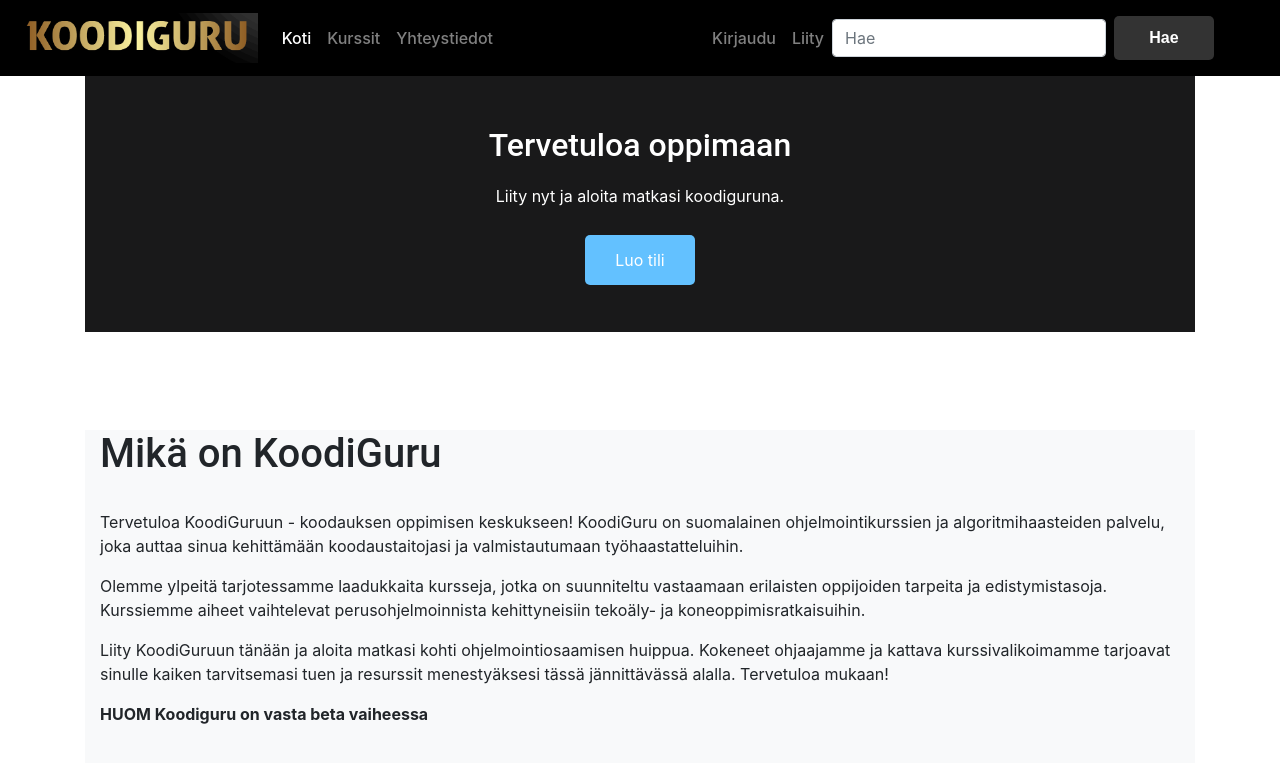
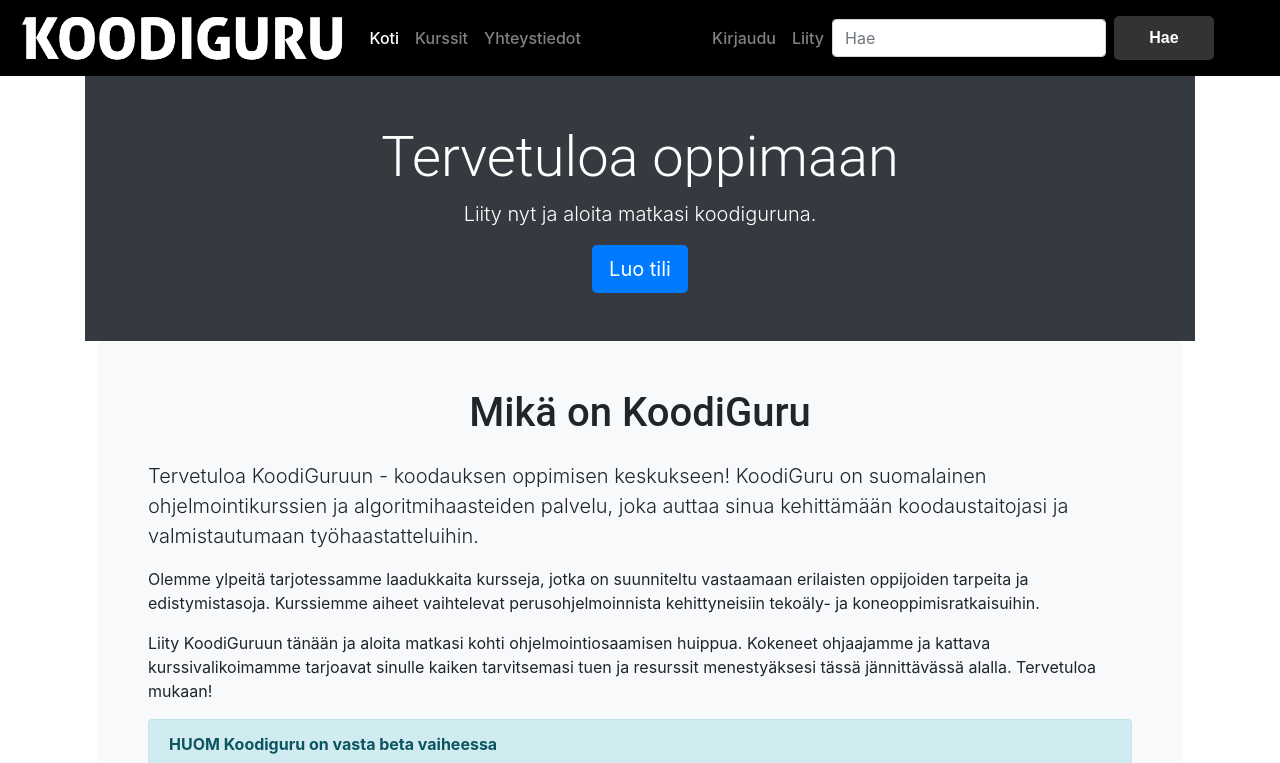
Before and after one commit to pelammin77/koodiguru_pilot, a Django app: page / in a window 1280 px wide. Shown: the top 763 px of the page. Run offline with Django 4.2, Linux system fonts and the light colour scheme; some libraries are stand-ins or nearby versions.

Commit message:
index ja navi

```diff
--- a/main_app/templates/main_app/index.html
+++ b/main_app/templates/main_app/index.html
@@ -1,5 +1,5 @@
 {% extends 'main_app/base.html' %}
-{% load static %}  <!-- Tämä rivi lisätty -->
+{% load static %}
 
 {% block title %}
     KoodiGuru
@@ -7,55 +7,61 @@
 
 {% block content %}
 
-<!-- Luo tili -osio -->
 {% if not request.user.is_authenticated %}
-<div class="create-account-section">
-    <h2>Tervetuloa oppimaan </h2>
-    <p>Liity nyt ja aloita matkasi koodiguruna.</p>
-    <a class="create-account-btn" href="{% url 'main_app:register'%}">Luo tili</a>
+<div class="bg-dark text-white py-5">
+    <div class="container text-center">
+        <h2 class="display-4">Tervetuloa oppimaan</h2>
+        <p class="lead">Liity nyt ja aloita matkasi koodiguruna.</p>
+        <a class="btn btn-primary btn-lg" href="{% url 'main_app:register'%}">Luo tili</a>
+    </div>
 </div>
 {% endif %}
-<br>
-<br>
 
 <div class="container">
-    <div class="row">
-        <div class="col-md-12 mb-4 bg-light">
-            <h1>Mikä on KoodiGuru</h1>
-            <br>
-            <p>Tervetuloa KoodiGuruun - koodauksen oppimisen keskukseen!
+    <div class="col-md-12 mb-4 bg-light p-5 rounded shadow-sm">
+        <h1 class="text-center mb-4">Mikä on KoodiGuru</h1>
+
+        <p class="lead">
+            Tervetuloa KoodiGuruun - koodauksen oppimisen keskukseen!
             KoodiGuru on suomalainen ohjelmointikurssien ja
             algoritmihaasteiden palvelu, joka auttaa sinua
             kehittämään koodaustaitojasi ja valmistautumaan
-                työhaastatteluihin.</p>
+            työhaastatteluihin.
+        </p>
 
-                <p>Olemme ylpeitä tarjotessamme
+        <p>
+            Olemme ylpeitä tarjotessamme
             laadukkaita kursseja, jotka on suunniteltu vastaamaan
             erilaisten oppijoiden tarpeita ja edistymistasoja.
             Kurssiemme aiheet vaihtelevat perusohjelmoinnista
-                kehittyneisiin tekoäly- ja koneoppimisratkaisuihin.</p>
+            kehittyneisiin tekoäly- ja koneoppimisratkaisuihin.
+        </p>
 
-                <p>Liity KoodiGuruun tänään ja aloita matkasi kohti
+        <p>
+            Liity KoodiGuruun tänään ja aloita matkasi kohti
             ohjelmointiosaamisen huippua. Kokeneet ohjaajamme
             ja kattava kurssivalikoimamme tarjoavat sinulle
             kaiken tarvitsemasi tuen ja resurssit menestyäksesi
-                tässä jännittävässä alalla. Tervetuloa mukaan!</p>
+            tässä jännittävässä alalla. Tervetuloa mukaan!
+        </p>
 
-		<p> <strong> HUOM Koodiguru on vasta beta vaiheessa  </strong> <p> <br>
+        <p class="alert alert-info">
+            <strong>HUOM Koodiguru on vasta beta vaiheessa</strong>
+        </p>
 
+        <div class="mt-4 text-center">
             <iframe
-			width="460" height="315"
                 src="https://www.youtube.com/embed/K6a_iPDDLKA?si=YH22LFxjdbwZ-o8U"
-			title="YouTube video player" frameborder="0"
-			allow="accelerometer; autoplay; clipboard-write; encrypted-media; gyroscope; picture-in-picture; web-share" allowfullscreen>
-
+                title="YouTube video player"
+                allow="accelerometer; autoplay; clipboard-write; encrypted-media; gyroscope; picture-in-picture; web-share"
+                allowfullscreen
+                width="460"
+                height="315"
+                style="max-width: 100%;"
+            >
             </iframe>
-
-
         </div>
     </div>
 </div>
 
-
-
 {% endblock %}
--- a/main_app/templates/main_app/navi.html
+++ b/main_app/templates/main_app/navi.html
@@ -1,7 +1,7 @@
 {% load static %}
 <nav class="navbar navbar-expand-lg navbar-dark" style="background-color: black">
   <a class="navbar-brand" href="{% url 'main_app:index' %}">
-    <img src="{% static 'img/koodi_guru_text_no_back.png' %}" alt="KoodiGuru" height="50" >
+    <img src="{% static 'img/guru_header.png' %}" alt="KoodiGuru" height="50">
   </a>
   <button class="navbar-toggler" type="button" data-toggle="collapse" data-target="#navbarNav" aria-controls="navbarNav" aria-expanded="false" aria-label="Toggle navigation">
     <span class="navbar-toggler-icon"></span>
@@ -30,6 +30,7 @@
         <a class="nav-link" href="{% url 'main_app:contact' %}">Yhteystiedot</a>
       </li>
     </ul>
+
     <ul class="navbar-nav">
       {% if user.is_authenticated %}
         <li class="nav-item {% if request.path == '/profile/' %}active{% endif %}">
@@ -37,7 +38,6 @@
         </li>
         <li class="nav-item">
           <a class="nav-link" href="{% url 'main_app:logout' %}">Kirjaudu ulos</a>
-
         </li>
       {% else %}
         <li class="nav-item {% if request.path == '/login/' %}active{% endif %}">
@@ -53,6 +53,7 @@
       <input class="form-control mr-sm-2" type="search" placeholder="Hae" name="q" aria-label="Hae"/>
       <button class="btn btn-light my-2 my-sm-0" type="submit">Hae</button>
     </form>
+
     <ul class="navbar-nav">
       {% if user.is_authenticated and user.role == 'student' and not user.is_premium %}
 
@@ -62,10 +63,8 @@
        <a class="nav-link btn btn-warning" href="#" style="color: black; font-weight: bold;">Osta Premium</a>
      -->
 
-
         </li>
       {% endif %}
     </ul>
-
   </div>
 </nav>
```
Lines whose indentation alone changed are shown as unchanged.
